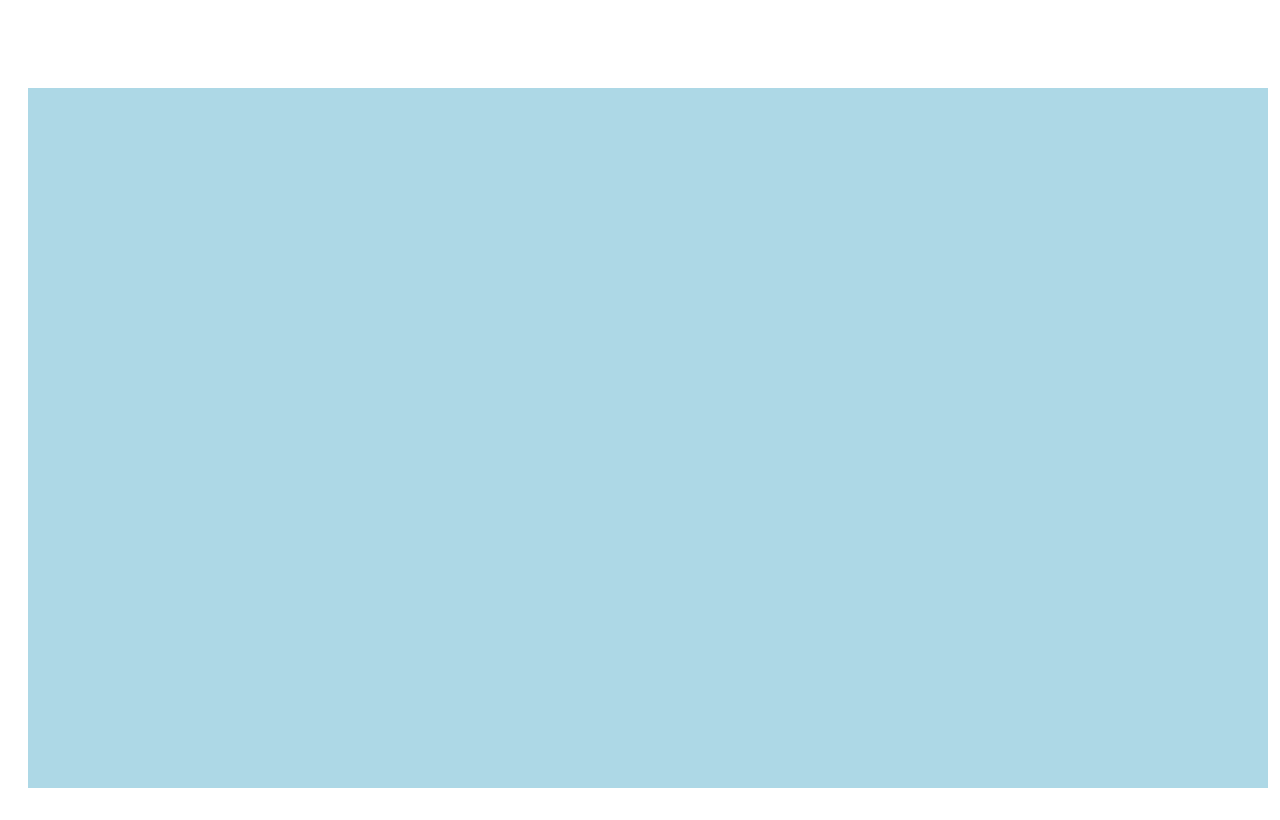
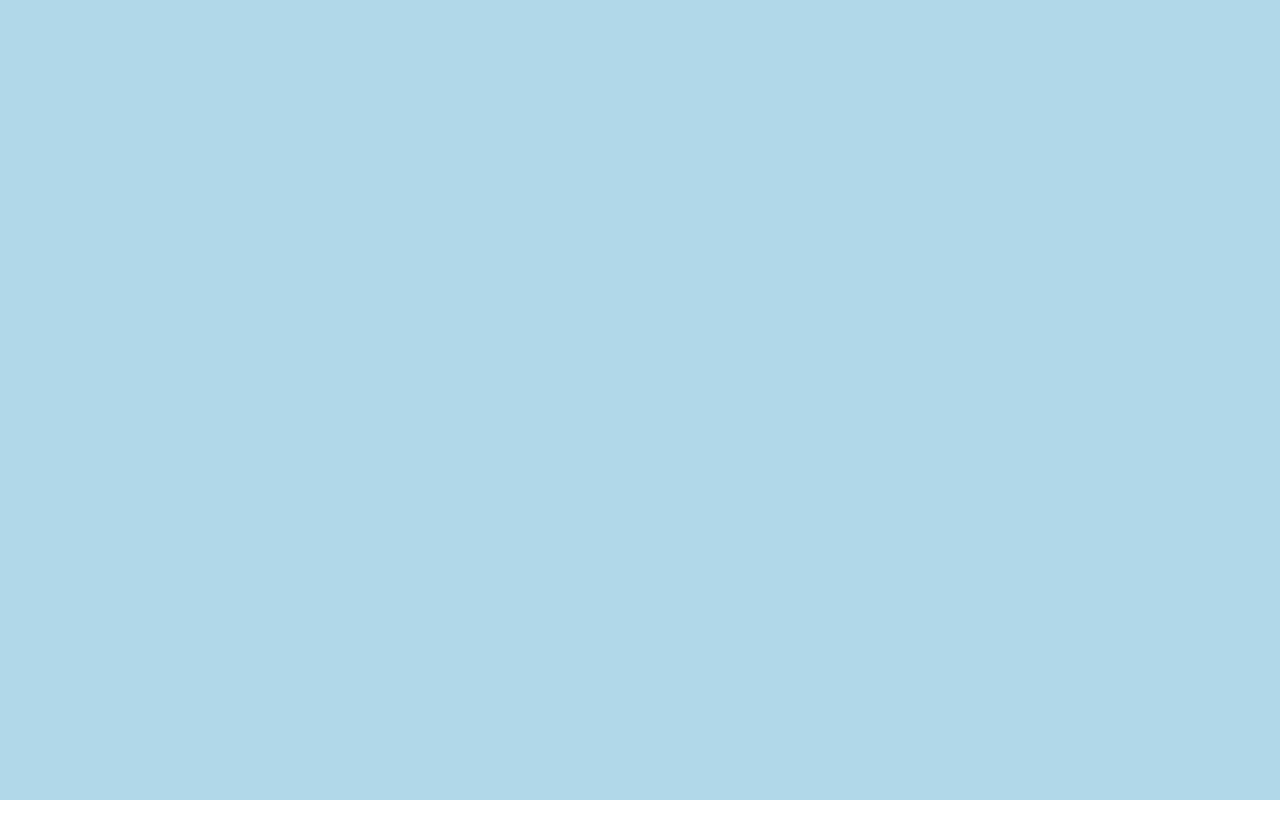
Before and after one commit to dbravin/d3-multitouch, a plain HTML site: page index.html in a window 1280 px wide. Drawn offline with nearby package versions, Linux system fonts and the light colour scheme.

Commit message:
fix: using all display area

```diff
--- a/index.html
+++ b/index.html
@@ -7,13 +7,17 @@
 		rect{
 			fill: lightblue;
 		}
+		body{
+			margin: 0;
+		}
 	</style>
 </head>
 <body>
 
 
 	<script type="text/javascript">
-		var margin = {top: 80, right: 20, bottom: 20, left: 20};
+		// var margin = {top: 80, right: 20, bottom: 20, left: 20};
+		var margin = {top: 0, right: 0, bottom: 0, left: 0};
 		var outer_width = window.innerWidth;
 		var outer_height = window.innerHeight;
 		var width = outer_width - margin.left - margin.right ;
```
